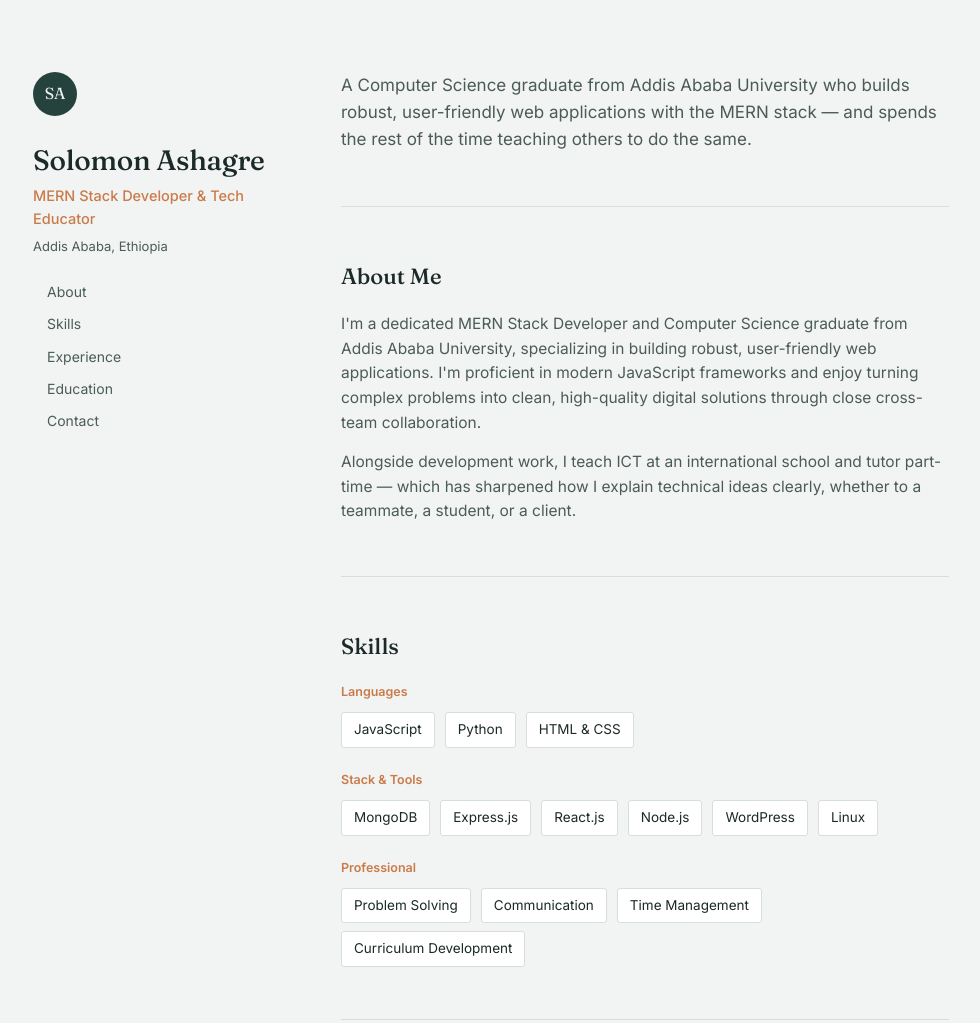
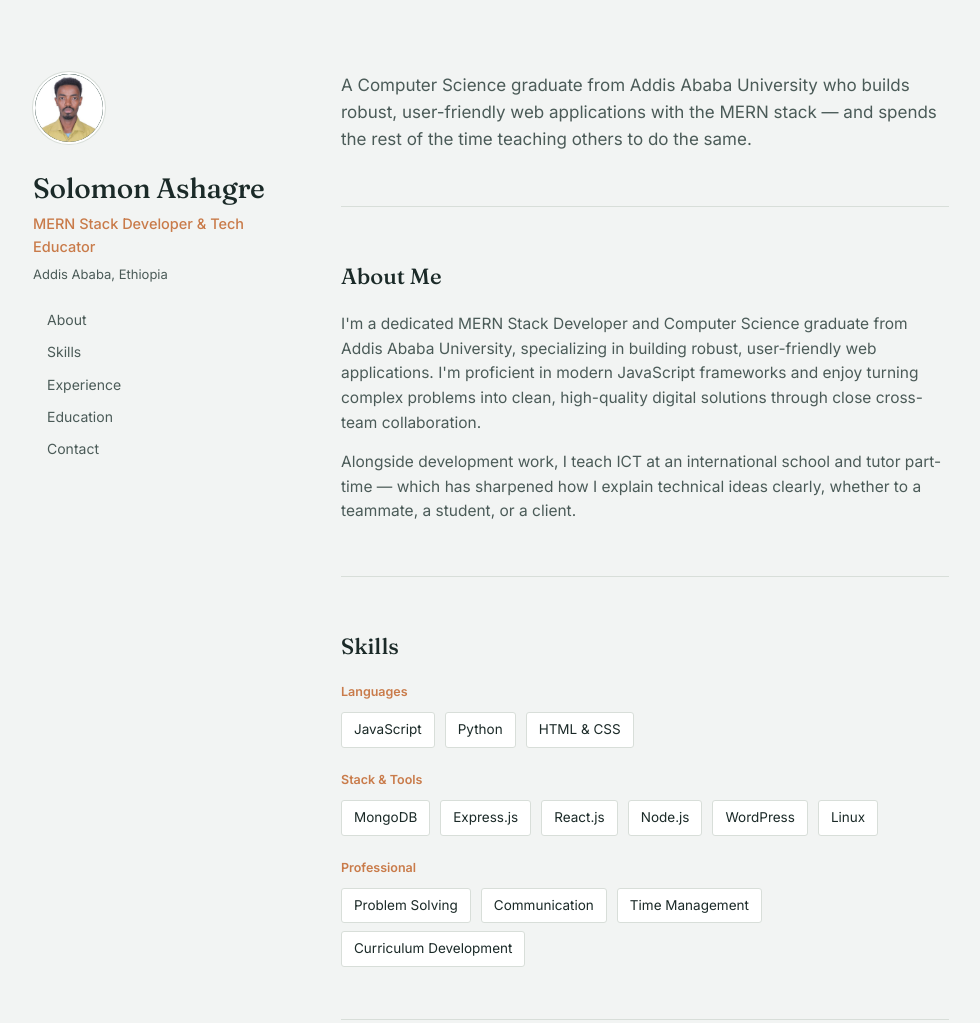
Before and after one commit to Sol-Ethio-Coder/Synent-Task1-Portfolio-SolomonAshagre, a plain HTML site: page index.html in a window 1280 px wide. Shown: the top 1023 px of the page, without its empty margins (149-1129 px from the left). Drawn offline with Linux system fonts and the light colour scheme.

Commit message:
Add profile photo

```diff
--- a/index.html
+++ b/index.html
@@ -53,16 +53,14 @@
   }
 
   .identity .mark{
-    width: 44px;
-    height: 44px;
+    width: 72px;
+    height: 72px;
     border-radius: 50%;
+    display: block;
+    object-fit: cover;
     background: var(--pine);
-    color: var(--bg);
-    display: flex;
-    align-items: center;
-    justify-content: center;
-    font-family: 'Fraunces', serif;
-    font-size: 16px;
+    border: 2px solid var(--surface);
+    box-shadow: 0 0 0 1px var(--line);
     margin-bottom: 28px;
   }
 
@@ -267,7 +265,7 @@
 <div class="layout">
 
   <aside class="identity">
-    <div class="mark">SA</div>
+    <img class="mark" src="headshot.png" alt="Solomon Ashagre">
     <h1>Solomon Ashagre</h1>
     <p class="role">MERN Stack Developer &amp; Tech Educator</p>
     <p class="location">Addis Ababa, Ethiopia</p>
```
Also changed, not shown: headshot.png (added).
